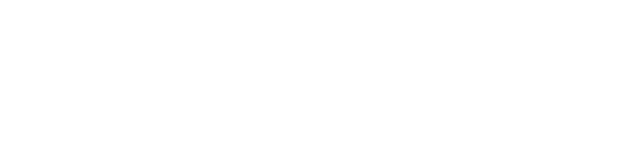
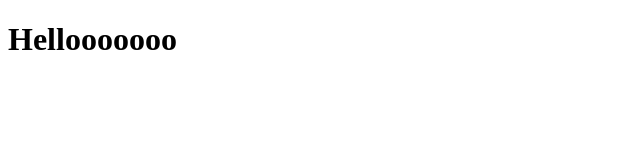
Before and after one commit to mikeycurtis/BasketballScorePredictor.github.io, a plain HTML site: page index.html in a window 1280 px wide. Shown: the whole page, without its empty margins (0-640 px from the left). Drawn offline with Linux system fonts and the light colour scheme.

Commit message:
Update index.html

```diff
--- a/index.html
+++ b/index.html
@@ -4,9 +4,9 @@
     <meta charset="UTF-8">
     <meta http-equiv="X-UA-Compatible" content="IE=edge">
     <meta name="viewport" content="width=device-width, initial-scale=1.0">
-    <title>Document</title>
+    <title>NBA Score Predictor</title>
 </head>
 <body>
-
+    <h1>Hellooooooo<h1>
 </body>
 </html>
```
